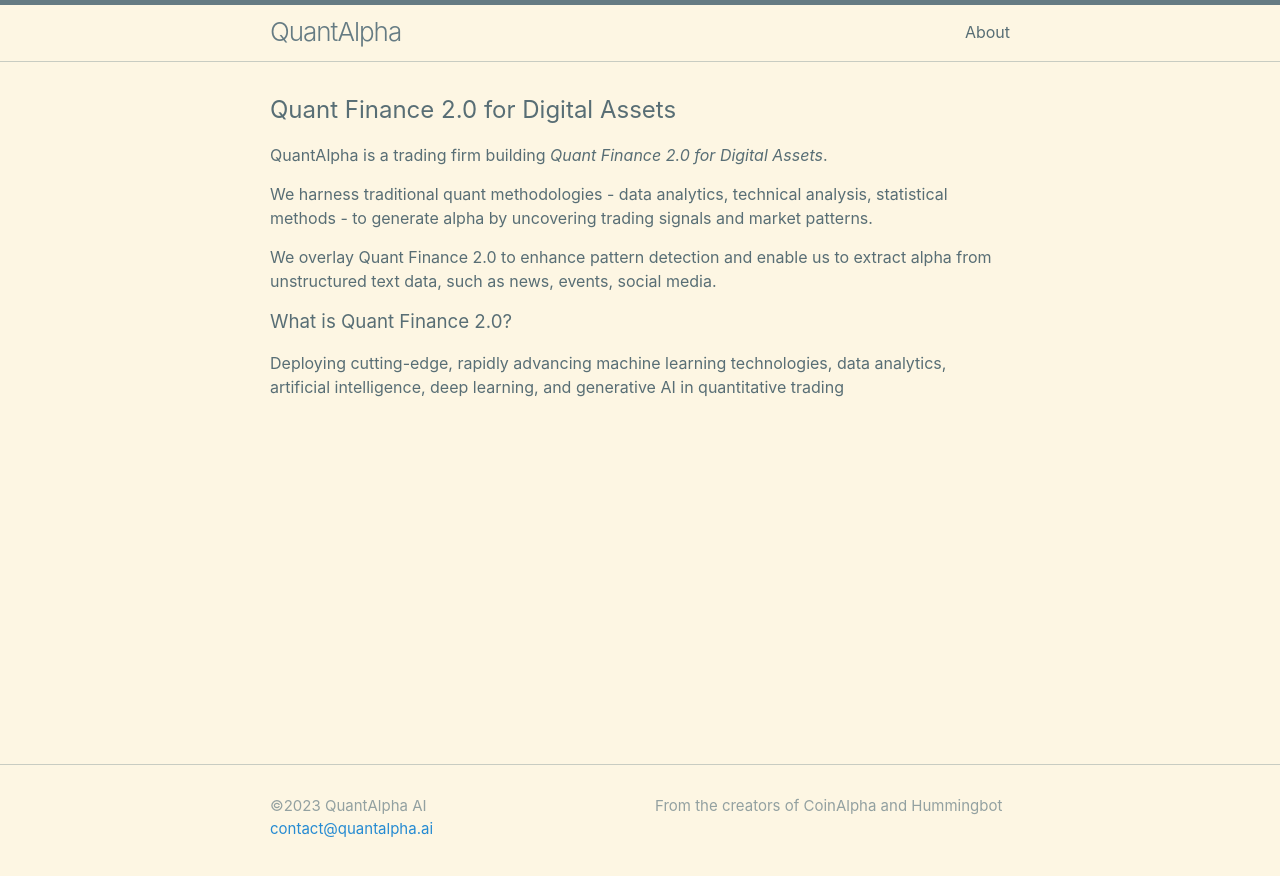
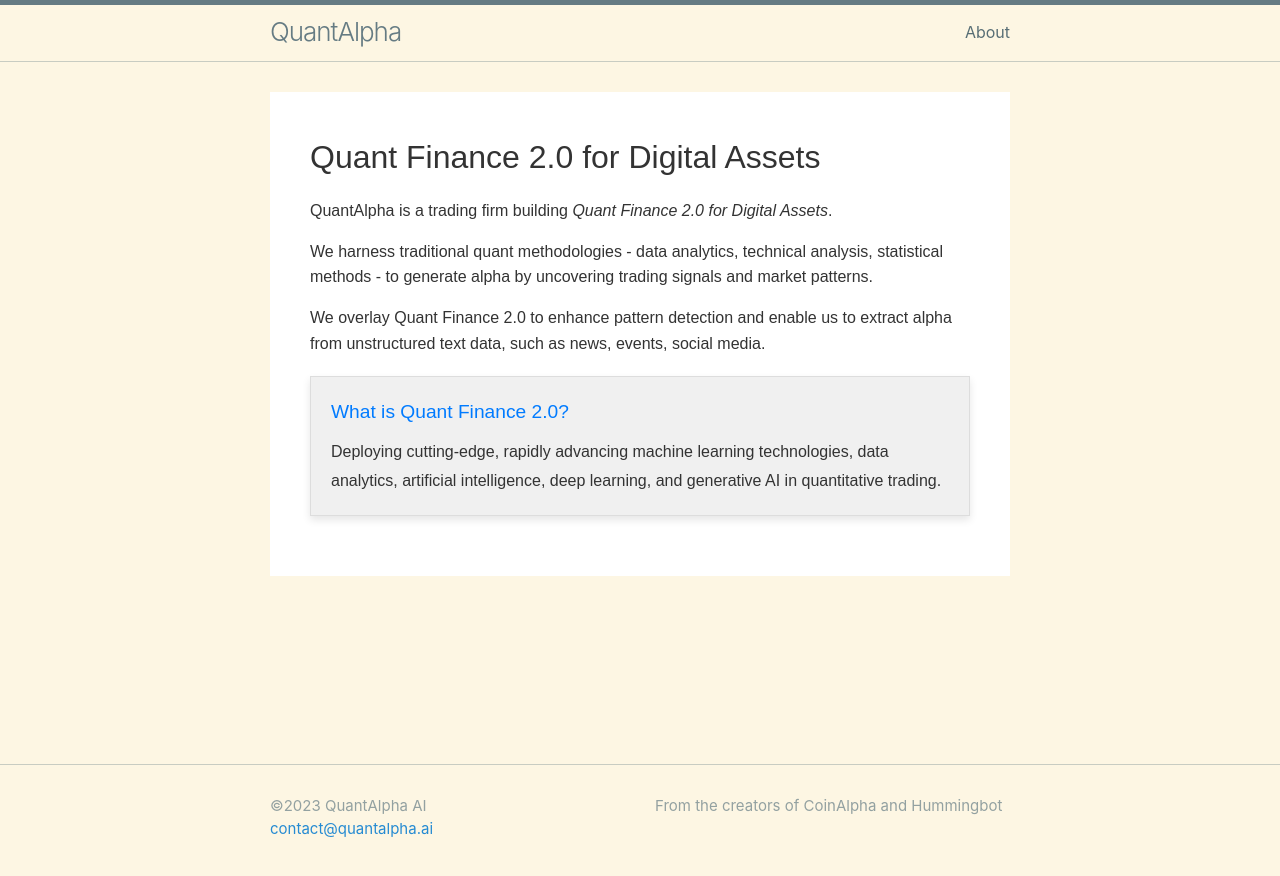
Before and after one commit to quantalpha-ai/quantalpha-ai.github.io, a Jekyll site: the page built from index.markdown, in a window 1280 px wide. Shown: the top 876 px of the page. Built offline with Jekyll 4.4.1, drawn with Linux system fonts in a browser that asks for light colours.

Commit message:
(style) update styling

```diff
--- a/_layouts/home.html
+++ b/_layouts/home.html
@@ -3,9 +3,9 @@
 ---
 
 <div class="home">
-  {%- if page.title -%}
+  <!-- {%- if page.title -%}
     <h1 class="page-heading">{{ page.title }}</h1>
-  {%- endif -%}
+  {%- endif -%} -->
 
   {{ content }}
 
--- a/_sass/minima/_base.scss
+++ b/_sass/minima/_base.scss
@@ -1,3 +1,6 @@
+@import "about";
+@import "latex";
+
 html {
   font-size: $base-font-size;
 }
@@ -5,9 +8,22 @@
 /**
  * Reset some basic elements
  */
-body, h1, h2, h3, h4, h5, h6,
-p, blockquote, pre, hr,
-dl, dd, ol, ul, figure {
+body,
+h1,
+h2,
+h3,
+h4,
+h5,
+h6,
+p,
+blockquote,
+pre,
+hr,
+dl,
+dd,
+ol,
+ul,
+figure {
   margin: 0;
   padding: 0;
 
@@ -24,9 +40,9 @@
   background-color: $background-color;
   -webkit-text-size-adjust: 100%;
   -webkit-font-feature-settings: "kern" 1;
-     -moz-font-feature-settings: "kern" 1;
-       -o-font-feature-settings: "kern" 1;
-          font-feature-settings: "kern" 1;
+  -moz-font-feature-settings: "kern" 1;
+  -o-font-feature-settings: "kern" 1;
+  font-feature-settings: "kern" 1;
   font-kerning: normal;
   display: flex;
   min-height: 100vh;
@@ -39,9 +55,19 @@
 /**
  * Set `margin-bottom` to maintain vertical rhythm
  */
-h1, h2, h3, h4, h5, h6,
-p, blockquote, pre,
-ul, ol, dl, figure,
+h1,
+h2,
+h3,
+h4,
+h5,
+h6,
+p,
+blockquote,
+pre,
+ul,
+ol,
+dl,
+figure,
 %vertical-rhythm {
   margin-bottom: $spacing-unit * .5;
 }
@@ -55,7 +81,8 @@
  * `main` element
  */
 main {
-  display: block; /* Default value of `display` of `main` element is 'inline' in IE 11. */
+  display: block;
+  /* Default value of `display` of `main` element is 'inline' in IE 11. */
 }
 
 
@@ -73,7 +100,7 @@
 /**
  * Figures
  */
-figure > img {
+figure>img {
   display: block;
 }
 
@@ -86,13 +113,15 @@
 /**
  * Lists
  */
-ul, ol {
+ul,
+ol {
   margin-left: $spacing-unit;
 }
 
 li {
-  > ul,
-  > ol {
+
+  >ul,
+  >ol {
     margin-bottom: 0;
   }
 }
@@ -102,7 +131,12 @@
 /**
  * Headings
  */
-h1, h2, h3, h4, h5, h6 {
+h1,
+h2,
+h3,
+h4,
+h5,
+h6 {
   font-weight: $base-font-weight;
 }
 
@@ -148,7 +182,8 @@
     margin-bottom: 0;
   }
 
-  i, em {
+  i,
+  em {
     font-style: normal;
   }
 }
@@ -175,7 +210,7 @@
   padding: 8px 12px;
   overflow-x: auto;
 
-  > code {
+  >code {
     border: 0;
     padding-right: 0;
     padding-left: 0;
@@ -256,18 +291,23 @@
   color: $table-text-color;
   border-collapse: collapse;
   border: 1px solid $table-border-color;
+
   tr {
     &:nth-child(even) {
       background-color: $table-zebra-color;
     }
   }
-  th, td {
+
+  th,
+  td {
     padding: ($spacing-unit * 33.3333333333 * .01) ($spacing-unit * .5);
   }
+
   th {
     background-color: $table-header-bg-color;
     border: 1px solid $table-header-border;
   }
+
   td {
     border: 1px solid $table-border-color;
   }
@@ -276,6 +316,6 @@
     display: block;
     overflow-x: auto;
     -webkit-overflow-scrolling: touch;
-            -ms-overflow-style: -ms-autohiding-scrollbar;
+    -ms-overflow-style: -ms-autohiding-scrollbar;
   }
 }
--- /dev/null
+++ b/_sass/minima/about.scss
@@ -0,0 +1,19 @@
+/* _sass/about.scss */
+
+.about-page {
+    font-family: 'Arial', sans-serif;
+    font-size: 18px;
+    line-height: 1.8;
+    color: #333;
+    background-color: #f8f8f8;
+    padding: 40px;
+  }
+
+  .about-page a {
+    color: #007bff;
+    text-decoration: none;
+
+    &:hover {
+      text-decoration: underline;
+    }
+  }
--- /dev/null
+++ b/_sass/minima/latex.scss
@@ -0,0 +1,29 @@
+/* _sass/latex.scss */
+
+.latex-document {
+    font-family: 'Computer Modern', sans-serif;
+    font-size: 16px;
+    line-height: 1.6;
+    color: #333;
+    background-color: #fff; /* Update background color for a cleaner look */
+    padding: 40px; /* Increase padding for more spacing */
+  }
+
+  .latex-block {
+    background-color: #f0f0f0;
+    border: 1px solid #ddd;
+    padding: 20px; /* Adjust spacing */
+    margin: 20px 0; /* Adjust spacing */
+    box-shadow: 0 4px 8px rgba(0, 0, 0, 0.1); /* Add a subtle shadow for depth */
+  }
+
+  .latex-block h3 {
+    font-size: 1.2em;
+    margin-bottom: 10px; /* Adjust spacing */
+    color: #007bff; /* Change heading color for emphasis */
+  }
+
+  .latex-block p {
+    margin: 0; /* Remove paragraph margin to reduce spacing */
+    line-height: 1.8; /* Adjust line height for better readability */
+  }
--- a/index.markdown
+++ b/index.markdown
@@ -1,18 +1,20 @@
 ---
-# Feel free to add content and custom Front Matter to this file.
-# To modify the layout, see https://jekyllrb.com/docs/themes/#overriding-theme-defaults
-
 layout: home
 ---
 
-<h2>Quant Finance 2.0 for Digital Assets</h2>
+<div class="latex-document">
+  <h1>Quant Finance 2.0 for Digital Assets</h1>
 
-QuantAlpha is a trading firm building <i>Quant Finance 2.0 for Digital Assets</i>.
+  <p>QuantAlpha is a trading firm building <i>Quant Finance 2.0 for Digital Assets</i>.</p>
 
-We harness traditional quant methodologies - data analytics, technical analysis, statistical methods - to generate alpha by uncovering trading signals and market patterns.
+  <p>We harness traditional quant methodologies - data analytics, technical analysis, statistical methods - to generate alpha by uncovering trading signals and market patterns.</p>
 
-We overlay Quant Finance 2.0 to enhance pattern detection and enable us to extract alpha from unstructured text data, such as news, events, social media.
+  <p>We overlay Quant Finance 2.0 to enhance pattern detection and enable us to extract alpha from unstructured text data, such as news, events, social media.</p>
 
-<h3>What is Quant Finance 2.0?</h3>
-
-Deploying cutting-edge, rapidly advancing machine learning technologies, data analytics, artificial intelligence, deep learning, and generative AI in quantitative trading
+  <div class="latex-block">
+    <h3>What is Quant Finance 2.0?</h3>
+    <p>
+      Deploying cutting-edge, rapidly advancing machine learning technologies, data analytics, artificial intelligence, deep learning, and generative AI in quantitative trading.
+    </p>
+  </div>
+</div>
```
Also changed, not shown: about.markdown (+10 -1 lines), 1 other file.
